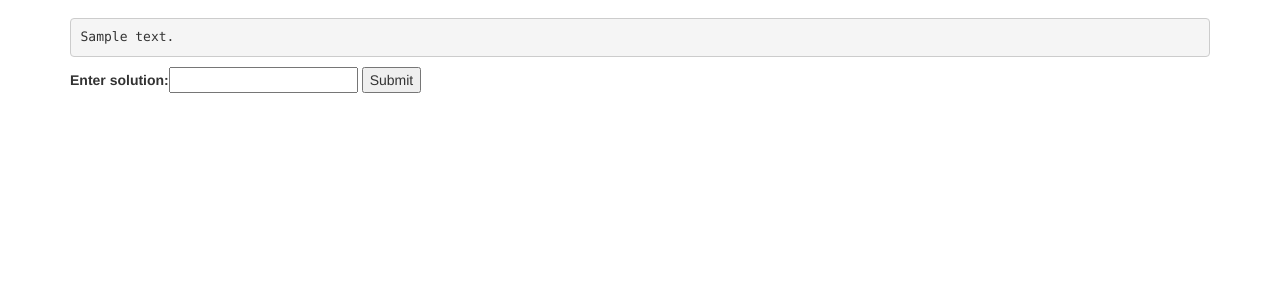
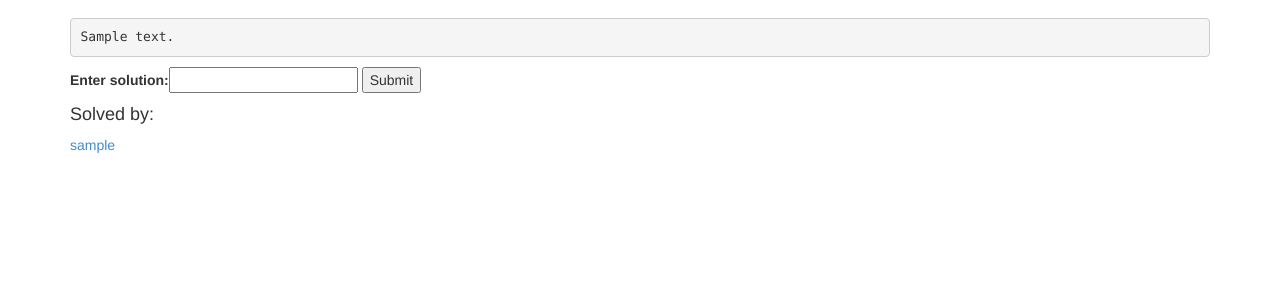
Before and after one commit to Fxrh/ctf_server, a Django app: page /challenge/1/ in a window 1280 px wide. Shown: the part 176-476 px from the top of the page. Run offline with Django 3.2, Linux system fonts and the light colour scheme; tables that the repository leaves empty hold one stand-in row (values such as "Sample post"); some libraries are stand-ins or nearby versions.

Commit message:
Show who solved a challenge

```diff
--- a/web/challenges/templates/challenges/info.html
+++ b/web/challenges/templates/challenges/info.html
@@ -39,4 +39,9 @@
 <input type="submit" value="Submit">
 </form>
 
+<h4>Solved by:</h4>
+{% for solver in solved_by %}
+<a href="{% url 'challenges:account' solver.id %}">{{ solver.authuser.get_username }}</a>
+{% endfor %}
+
 {% endblock %}
--- a/web/challenges/views.py
+++ b/web/challenges/views.py
@@ -77,6 +77,8 @@ def info(request, challenge_id):
             context['got_points'] = True
         if user == challenge.author:
             context['is_author'] = True
+
+    context['solved_by'] = challenge.solved_by.all()
 
     return render(request, 'challenges/info.html', context)
 
```
